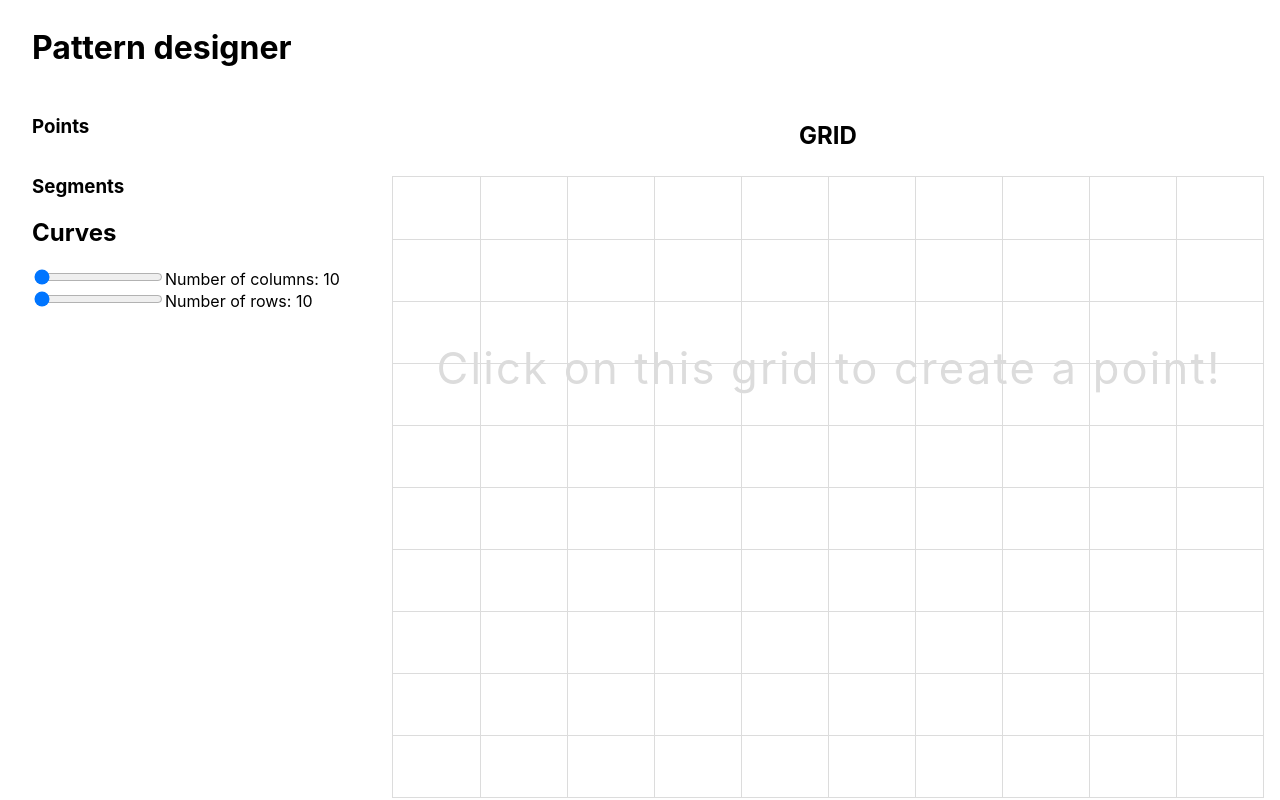
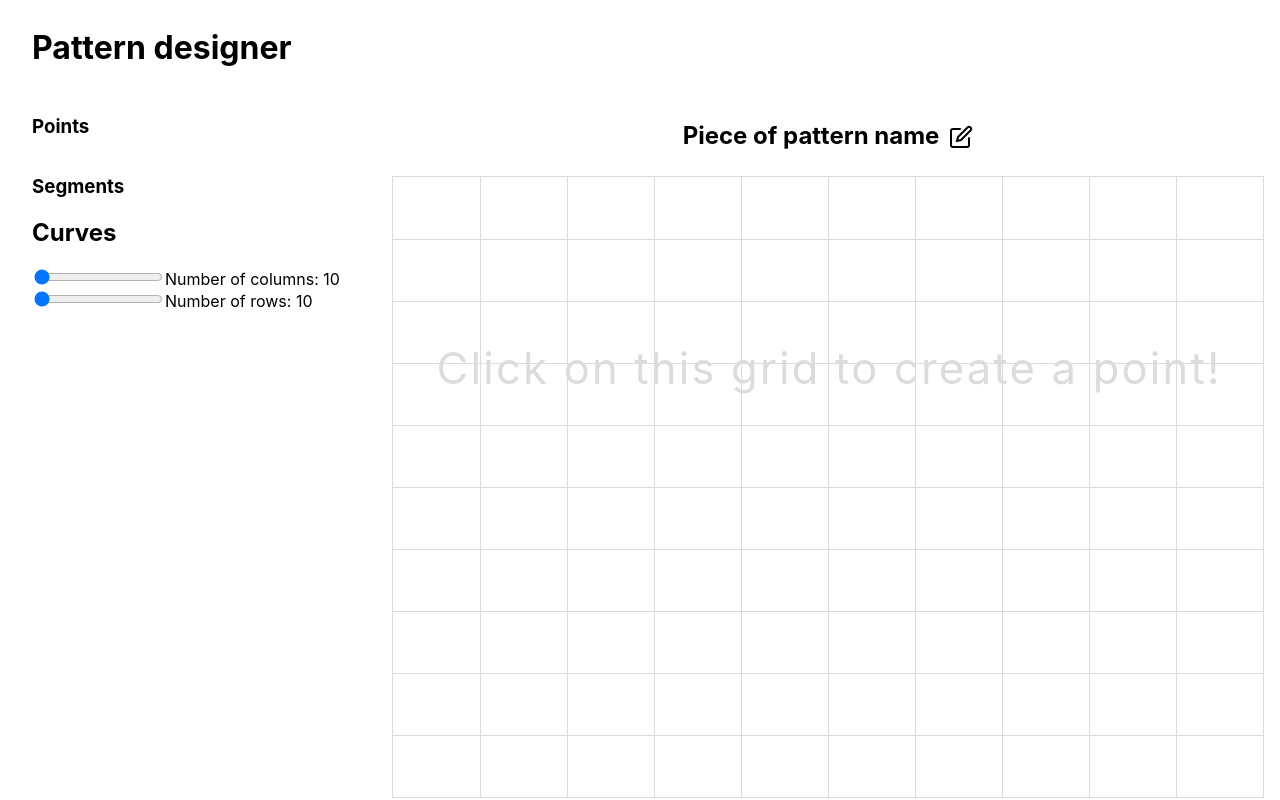
Before and after one commit to MathildeMerx/PatternMaker, a React (Create React App) app: page / in a window 1280 px wide. Built offline with nearby package versions, Linux system fonts and the light colour scheme.

Commit message:
form to change piece of pattern name

```diff
--- a/src/App.jsx
+++ b/src/App.jsx
@@ -4,6 +4,7 @@ import { useContainerDimensions } from "./useContainerDimensions";
 import { SegmentsDisplay } from "./SegmentsDisplay";
 import { PointsDisplay } from "./PointsDisplay";
 import { CurvesDisplay } from "./CurvesDisplay";
+import { EditIcon } from "@chakra-ui/icons";
 import styled from "styled-components";
 
 function App() {
@@ -21,7 +22,6 @@ function App() {
     const numButton = (numColumns - 1) * (numRows - 1);
 
     const [existingPoints, setExistingPoints] = useState({});
-    const [testExistingPoints, setTestExistingPoints] = useState({});
     const [segments, setSegments] = useState([]);
     const [curves, setCurves] = useState({});
 
@@ -34,6 +34,9 @@ function App() {
 
         return () => clearTimeout(alertTimer);
     }, [setAlertDeletePoint, alertDeletePoint]);
+
+    const [pieceName, setPieceName] = useState("Piece of pattern name");
+    const [editingName, setEditingName] = useState(false);
 
     return (
         <S_Content>
@@ -81,7 +84,33 @@ function App() {
                     Number of rows: {numRows}
                 </aside>
                 <S_DesignContent ref={containerRef}>
-                    <S_PatternName>GRID</S_PatternName>
+                    {editingName ? (
+                        <form
+                            onSubmit={() => setEditingName(false)}
+                            style={{ textAlign: "center" }}
+                        >
+                            <label htmlFor="Title-piece-of-pattern">
+                                <S_PatternNameModify
+                                    id="Title-piece-of-pattern"
+                                    type="text"
+                                    value={pieceName}
+                                    onChange={(event) =>
+                                        setPieceName(event.target.value)
+                                    }
+                                ></S_PatternNameModify>
+                            </label>
+                            <input type="submit" />
+                        </form>
+                    ) : (
+                        <S_PatternName>
+                            {pieceName}
+                            <S_EditIcon>
+                                <EditIcon
+                                    onClick={() => setEditingName(true)}
+                                />
+                            </S_EditIcon>
+                        </S_PatternName>
+                    )}
                     <Grid
                         numColumns={numColumns}
                         numRows={numRows}
@@ -123,6 +152,11 @@ const S_DesignContent = styled.section`
     width: calc(100% - ${GRID_MARGIN}px);
 `;
 
+const S_EditIcon = styled.span`
+    cursor: pointer;
+    margin-left: 10px;
+`;
+
 const S_GridDisplay = styled.div`
     display: grid;
     grid-column-gap: 32px;
@@ -136,6 +170,15 @@ const S_PatternName = styled.h2`
     text-align: center;
 `;
 
+const S_PatternNameModify = styled.input`
+    border: 3px solid;
+    border-radius: 5px;
+    font-size: 1.5rem;
+    line-height: ${PATTERN_TITLE_HEIGHT}px;
+    margin: ${PATTERN_TITLE_MARGIN - 4}px auto;
+    text-align: center;
+`;
+
 // Overall height of Title: 72px (32px for the text, + 2x20px of margin)
 const S_Title = styled.h1`
     line-height: ${TITLE_HEIGHT}rem;
```
